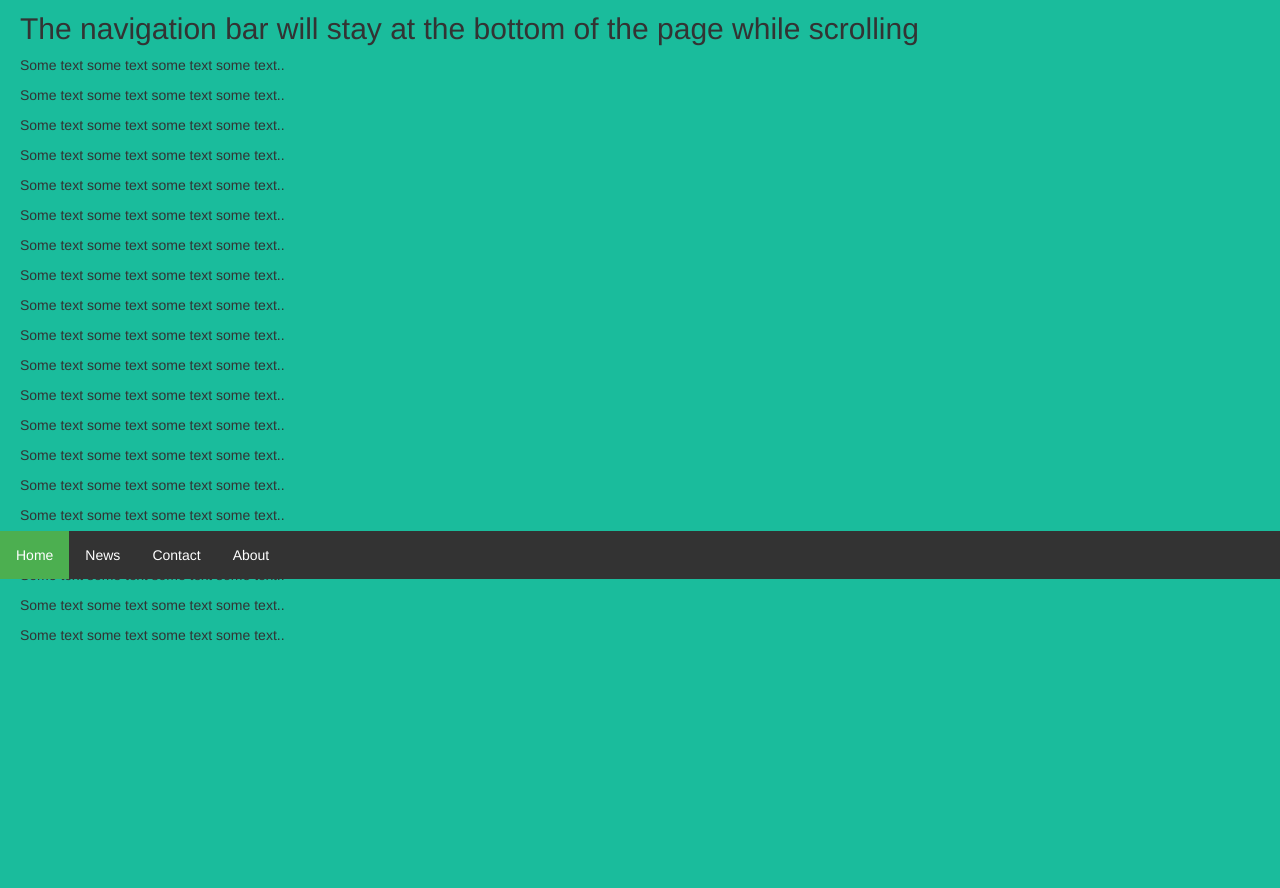
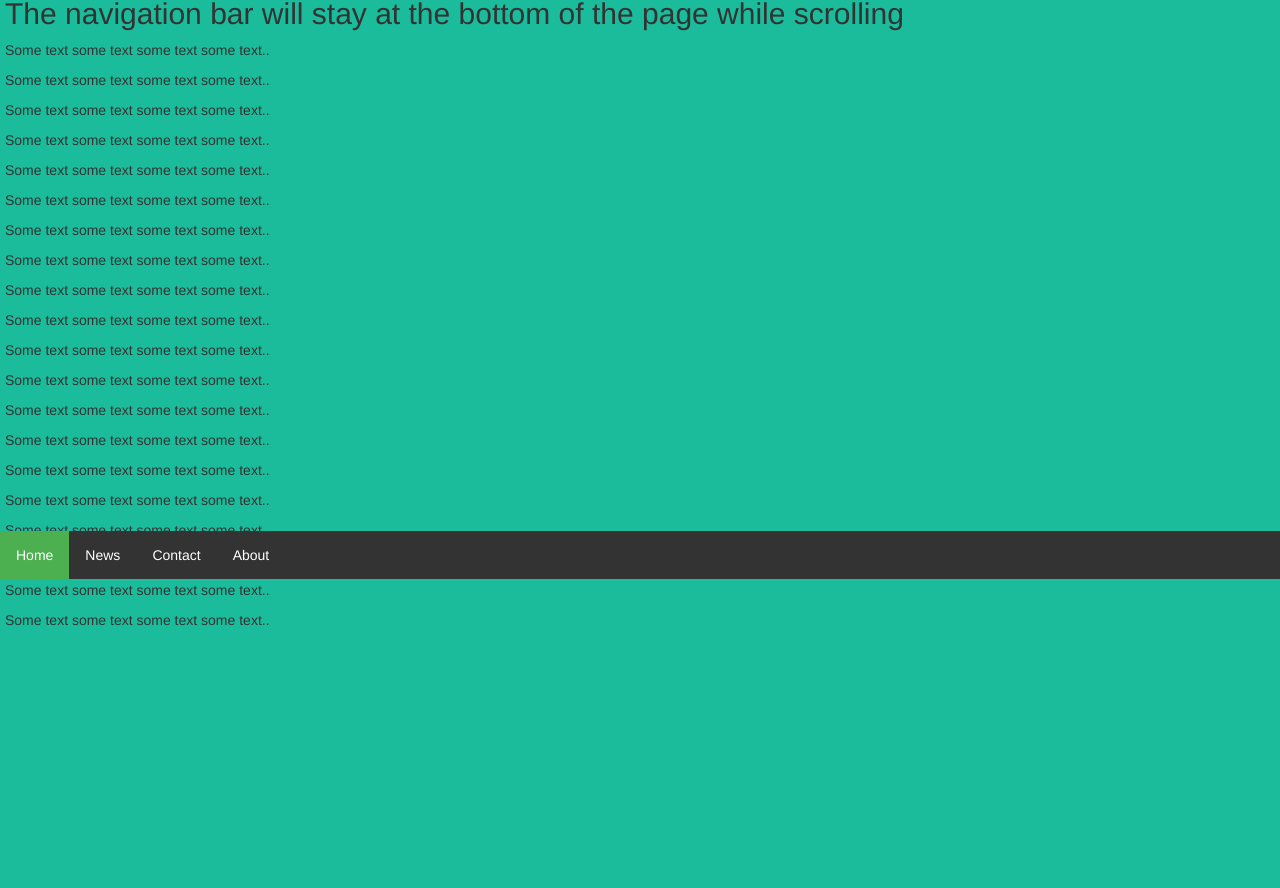
Before and after one commit to bclyon4718/about-me, a plain HTML site: page index.html in a window 1280 px wide. Shown: the part 211-1099 px from the top of the page. Drawn offline with nearby package versions, Linux system fonts and the light colour scheme.

Commit message:
change padding

```diff
--- a/index.html
+++ b/index.html
@@ -19,7 +19,7 @@
   <li><a href="#about">About</a></li>
 </ul>
 
-<div style="padding:20px;background-color:#1abc9c;height:1500px;">
+<div style="padding:5px;background-color:#1abc9c;height:1500px;">
 <h1>Fixed Bottom Navigation Bar</h1>
 <h2>Scroll this page to see the effect</h2>
 <h2>The navigation bar will stay at the bottom of the page while scrolling</h2>
```
